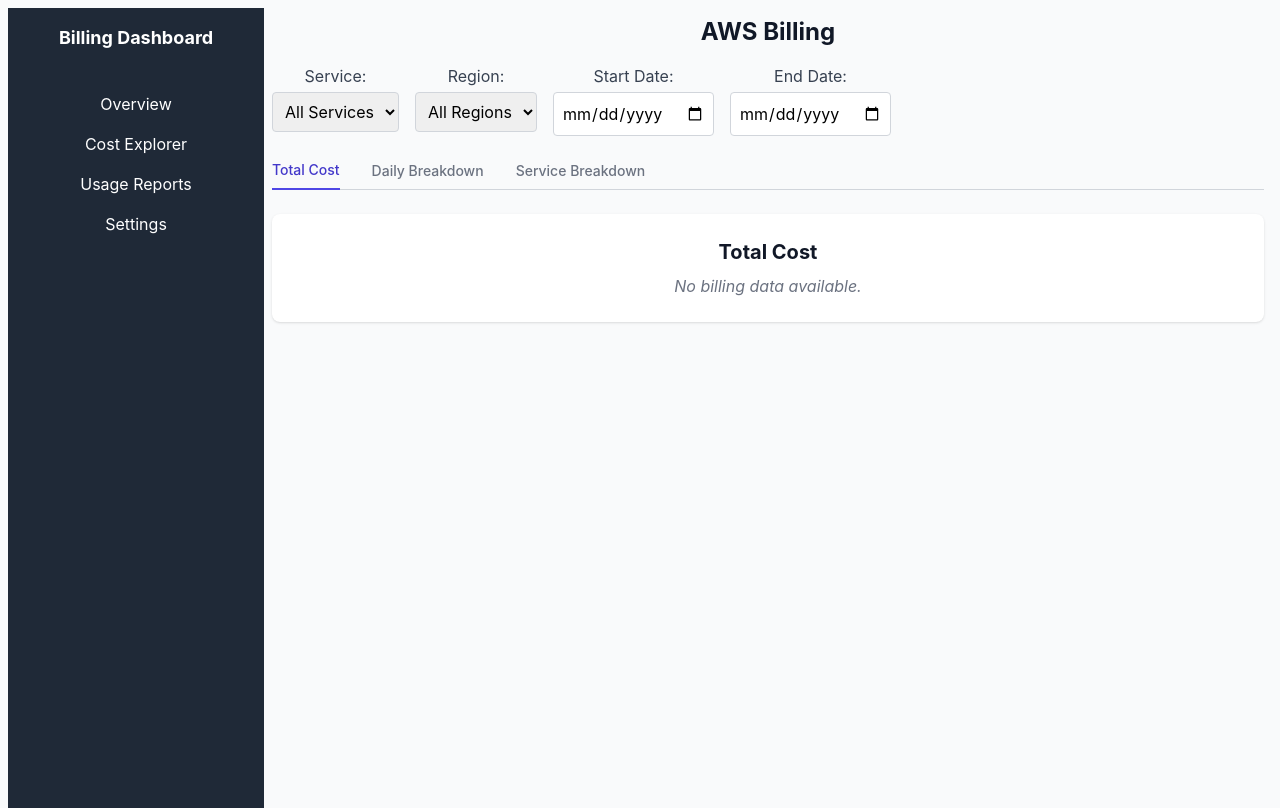
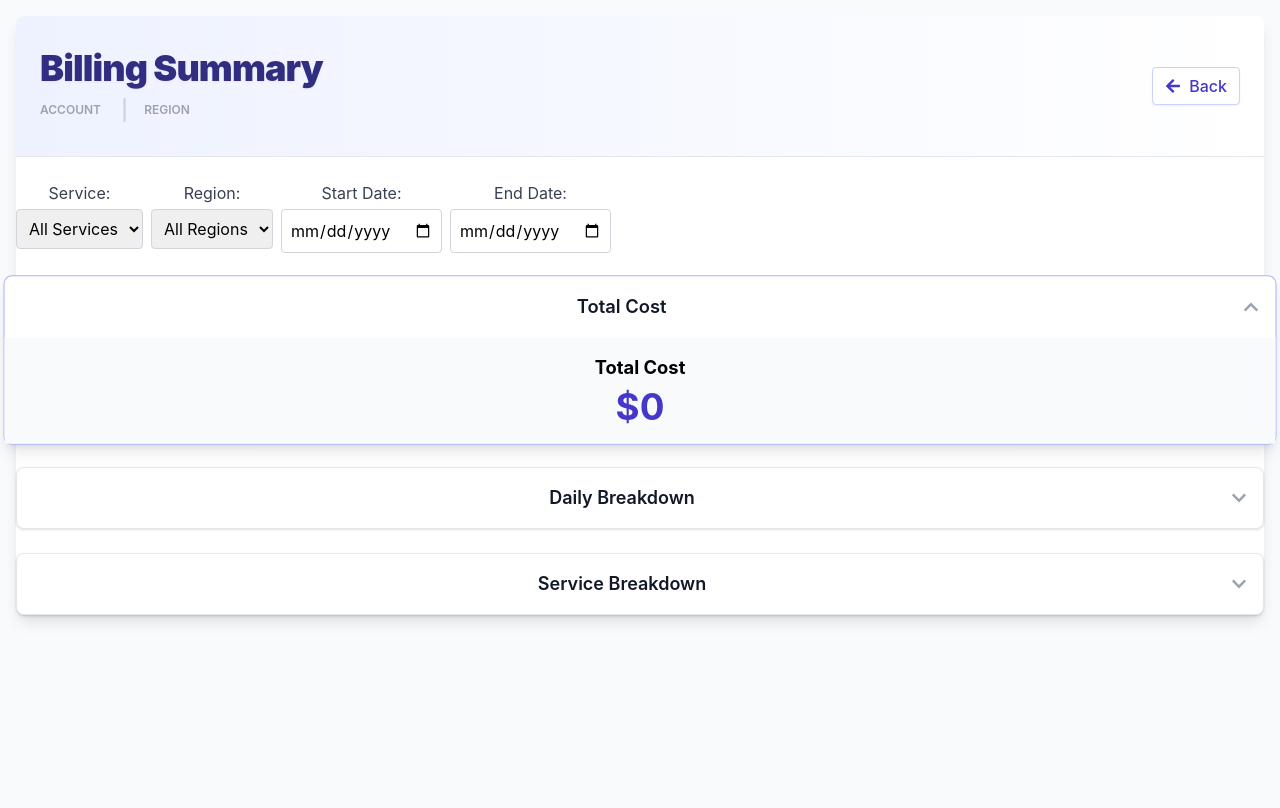
Before and after one commit to puneet9277/manageservicesportal.ai, a React (Vite) app: page /billing in a window 1280 px wide. Built offline with nearby package versions, Linux system fonts and the light colour scheme; the HTML template or start-up script is replaced by a standard one.

Commit message:
ui bugs removed

```diff
--- a/src/pages/BillingPage.jsx
+++ b/src/pages/BillingPage.jsx
@@ -1,20 +1,28 @@
 import React, { useState, useEffect } from 'react';
-import { useLocation } from 'react-router-dom';
+import { useLocation, useNavigate } from 'react-router-dom';
 import {
   LineChart, Line, XAxis, YAxis, CartesianGrid,
   Tooltip, Legend, ResponsiveContainer,
   PieChart, Pie, Cell
 } from 'recharts';
+import { FaChevronDown, FaChevronUp, FaArrowLeft } from 'react-icons/fa';
 
 const COLORS = ['#8884d8', '#82ca9d', '#ffc658', '#d0ed57', '#a4de6c', '#d0ed57', '#8dd1e1', '#d88884'];
 
+const BILLING_CARDS = [
+  { key: 'total', title: 'Total Cost' },
+  { key: 'daily', title: 'Daily Breakdown' },
+  { key: 'service', title: 'Service Breakdown' },
+];
+
 const BillingPage = () => {
   const location = useLocation();
+  const navigate = useNavigate();
   const [service, setService] = useState('All Services');
   const [region, setRegion] = useState('All Regions');
   const [startDate, setStartDate] = useState('');
   const [endDate, setEndDate] = useState('');
-  const [activeTab, setActiveTab] = useState('total');
+  const [expandedIdx, setExpandedIdx] = useState(0);
   const [dataLoading, setDataLoading] = useState(true);
   const [billingData, setBillingData] = useState(null);
 
@@ -52,8 +60,12 @@
   let totalCost = 0;
   let dailyData = [];
   let serviceData = [];
+  let account_id = '';
+  let regionValue = '';
   if (billingData) {
     totalCost = parseFloat(billingData.total_cost_usd || 0);
+    account_id = billingData.account_id || '';
+    regionValue = billingData.region || '';
     if (billingData.daily_costs) {
       dailyData = filterDailyData(billingData.daily_costs).map(row => ({
         date: row.date,
@@ -76,27 +88,38 @@
     ? ['All Regions', billingData.region]
     : ['All Regions'];
 
-  const handleTabChange = (tab) => setActiveTab(tab);
-
   return (
-    <div className="flex min-h-screen bg-gray-50">
-      {/* Sidebar / Navigation */}
-      <aside className="w-64 bg-gray-800 text-white flex-shrink-0">
-        <div className="p-4 font-bold text-lg">Billing Dashboard</div>
-        <nav className="mt-4">
-          <ul>
-            <li className="px-4 py-2 hover:bg-gray-700 cursor-pointer">Overview</li>
-            <li className="px-4 py-2 hover:bg-gray-700 cursor-pointer">Cost Explorer</li>
-            <li className="px-4 py-2 hover:bg-gray-700 cursor-pointer">Usage Reports</li>
-            <li className="px-4 py-2 hover:bg-gray-700 cursor-pointer">Settings</li>
-          </ul>
-        </nav>
-      </aside>
-      {/* Main Content */}
-      <main className="flex-1 w-full p-2">
-        <h1 className="text-2xl font-bold text-gray-900 mb-4">AWS Billing</h1>
+    <div className={`min-h-screen bg-gray-50 p-2 w-full`}>
+      <div className="w-full max-w-full bg-white rounded-lg shadow-lg p-0">
+        {/* Professional Header */}
+        <div className="bg-gradient-to-r from-indigo-50 to-white rounded-t-lg px-6 py-8 mb-6 border-b border-gray-200 flex flex-col sm:flex-row sm:items-center sm:justify-between gap-4">
+          <div className="flex flex-col sm:flex-row sm:items-center sm:justify-between w-full">
+            <div>
+              <h2 className="text-4xl font-black text-indigo-900 tracking-tight mb-2 drop-shadow-sm">Billing Summary</h2>
+              <div className="flex flex-wrap items-center gap-4 text-base text-gray-600 font-semibold">
+                <div className="flex items-center gap-1">
+                  <span className="uppercase text-xs text-gray-400">Account</span>
+                  <span className="font-mono text-indigo-700 text-lg">{account_id}</span>
+                </div>
+                <span className="hidden sm:inline-block text-gray-300 text-xl">|</span>
+                <div className="flex items-center gap-1">
+                  <span className="uppercase text-xs text-gray-400">Region</span>
+                  <span className="font-mono text-indigo-700 text-lg">{regionValue}</span>
+                </div>
+              </div>
+            </div>
+            <button
+              onClick={() => navigate(-1)}
+              className="flex items-center gap-2 px-3 py-1.5 border border-indigo-200 text-indigo-700 bg-white rounded hover:bg-indigo-50 focus:outline-none focus:ring-2 focus:ring-indigo-400 transition shadow-sm mt-4 sm:mt-0"
+              aria-label="Go back"
+            >
+              <FaArrowLeft className="w-4 h-4" />
+              <span className="font-medium">Back</span>
+            </button>
+          </div>
+        </div>
         {/* Filters */}
-        <div className="flex flex-wrap gap-4 mb-6">
+        <div className="flex flex-col sm:flex-row gap-2 mb-6">
           <div className="flex flex-col">
             <label htmlFor="service" className="mb-1 text-gray-700">Service:</label>
             <select
@@ -144,60 +167,65 @@
             />
           </div>
         </div>
-        {/* Tabs for summary views */}
-        <div className="border-b border-gray-300">
-          <nav role="tablist" aria-label="Billing Summary Tabs" className="-mb-px flex space-x-8">
-            <button
-              role="tab"
-              aria-selected={activeTab === 'total'}
-              onClick={() => handleTabChange('total')}
-              className={`pb-2 text-sm font-medium ${
-                activeTab === 'total' ? 'border-b-2 border-indigo-600 text-indigo-700' : 'text-gray-500 hover:text-gray-700'
-              }`}
+        {/* Billing Cards Vertical Stack */}
+        <div className="flex flex-col gap-6">
+          {BILLING_CARDS.map((card, idx) => (
+            <ExpandableBillingCard
+              key={card.key}
+              card={card}
+              expanded={expandedIdx === idx}
+              onClick={() => setExpandedIdx(expandedIdx === idx ? null : idx)}
+              tabIndex={0}
+              onKeyDown={e => {
+                if (e.key === 'Enter' || e.key === ' ') setExpandedIdx(expandedIdx === idx ? null : idx);
+              }}
+              dataLoading={dataLoading}
+              totalCost={totalCost}
+              dailyData={dailyData}
+              serviceData={serviceData}
+            />
+          ))}
+        </div>
+      </div>
+    </div>
+  );
+};
+
+function ExpandableBillingCard({ card, expanded, onClick, tabIndex, onKeyDown, dataLoading, totalCost, dailyData, serviceData }) {
+  return (
+    <div
+      className={`bg-white rounded-lg shadow border transition-all duration-300 cursor-pointer focus-visible:ring-2 focus-visible:ring-purple-500 focus:outline-none focus-visible:z-10 ${expanded ? 'scale-[1.02] shadow-lg border-indigo-300' : 'hover:scale-[1.01] hover:shadow-md'}`}
+      tabIndex={tabIndex}
+      onClick={onClick}
+      onKeyDown={onKeyDown}
+      aria-expanded={expanded}
+      aria-label={`Billing card for ${card.title}`}
     >
-              Total Cost
-            </button>
-            <button
-              role="tab"
-              aria-selected={activeTab === 'daily'}
-              onClick={() => handleTabChange('daily')}
-              className={`pb-2 text-sm font-medium ${
-                activeTab === 'daily' ? 'border-b-2 border-indigo-600 text-indigo-700' : 'text-gray-500 hover:text-gray-700'
-              }`}
+      {/* Collapsed State */}
+      <div className="flex items-center gap-3 p-4 select-none">
+        <span className="font-semibold text-lg text-gray-900 truncate flex-1">{card.title}</span>
+        <span className="ml-2 text-gray-400">{expanded ? <FaChevronUp /> : <FaChevronDown />}</span>
+      </div>
+      {/* Expanded State */}
+      <div
+        className={`overflow-hidden transition-all duration-300 bg-gray-50 ${expanded ? 'max-h-[700px] py-4 px-6' : 'max-h-0 p-0'}`}
+        style={{ pointerEvents: expanded ? 'auto' : 'none' }}
       >
-              Daily Breakdown
-            </button>
-            <button
-              role="tab"
-              aria-selected={activeTab === 'service'}
-              onClick={() => handleTabChange('service')}
-              className={`pb-2 text-sm font-medium ${
-                activeTab === 'service' ? 'border-b-2 border-indigo-600 text-indigo-700' : 'text-gray-500 hover:text-gray-700'
-              }`}
-            >
-              Service Breakdown
-            </button>
-          </nav>
-        </div>
-        {/* Content for each tab */}
-        <div className="mt-6">
-          {/* Total Cost Tab */}
-          {activeTab === 'total' && (
-            <div className="bg-white shadow rounded-lg p-6">
-              <h2 className="text-xl font-bold text-gray-900 mb-2">Total Cost</h2>
+        {expanded && (
+          <div className="flex flex-col gap-4">
+            {card.key === 'total' && (
+              <div>
+                <div className="font-bold text-lg mb-1">Total Cost</div>
                 {dataLoading ? (
                   <div className="h-12 w-1/2 bg-gray-200 animate-pulse rounded" />
-              ) : billingData ? (
+                ) : (
                   <p className="text-4xl font-bold text-indigo-700">${totalCost.toLocaleString()}</p>
-              ) : (
-                <div className="text-gray-500 italic">No billing data available.</div>
                 )}
               </div>
             )}
-          {/* Daily Breakdown Tab */}
-          {activeTab === 'daily' && (
-            <div className="bg-white shadow rounded-lg p-6">
-              <h2 className="text-xl font-bold text-gray-900 mb-4">Daily Cost Trend</h2>
+            {card.key === 'daily' && (
+              <div>
+                <div className="font-bold text-lg mb-1">Daily Cost Trend</div>
                 {dataLoading ? (
                   <div className="h-64 bg-gray-200 animate-pulse rounded" />
                 ) : dailyData.length > 0 ? (
@@ -216,10 +244,9 @@
                 )}
               </div>
             )}
-          {/* Service Breakdown Tab */}
-          {activeTab === 'service' && (
-            <div className="bg-white shadow rounded-lg p-6">
-              <h2 className="text-xl font-bold text-gray-900 mb-4">Cost by Service</h2>
+            {card.key === 'service' && (
+              <div>
+                <div className="font-bold text-lg mb-1">Cost by Service</div>
                 {dataLoading ? (
                   <div className="h-64 bg-gray-200 animate-pulse rounded" />
                 ) : serviceData.length > 0 ? (
@@ -249,9 +276,10 @@
               </div>
             )}
           </div>
-      </main>
+        )}
+      </div>
     </div>
   );
-};
+}
 
 export default BillingPage;
--- a/src/pages/CloudTrailPage.jsx
+++ b/src/pages/CloudTrailPage.jsx
@@ -143,7 +143,7 @@
   const statusInfo = STATUS_MAP[isLogging] || STATUS_MAP.no;
   return (
     <div
-      className={`bg-white rounded-lg shadow border transition-all duration-300 cursor-pointer focus:ring-2 focus:ring-indigo-500 outline-none ${expanded ? 'scale-[1.02] shadow-lg border-indigo-300' : 'hover:scale-[1.01] hover:shadow-md'}`}
+      className={`bg-white rounded-lg shadow border transition-all duration-300 cursor-pointer focus-visible:ring-2 focus-visible:ring-purple-500 focus:outline-none focus-visible:z-10 ${expanded ? 'scale-[1.02] shadow-lg border-indigo-300' : 'hover:scale-[1.01] hover:shadow-md'}`}
       tabIndex={tabIndex}
       onClick={onClick}
       onKeyDown={onKeyDown}
--- a/src/pages/ServicesRunningPage.jsx
+++ b/src/pages/ServicesRunningPage.jsx
@@ -200,7 +200,7 @@
 
   return (
     <div
-      className={`bg-white rounded-lg shadow border transition-all duration-300 cursor-pointer focus:ring-2 focus:ring-indigo-500 outline-none ${expanded ? 'scale-[1.02] shadow-lg border-indigo-300' : 'hover:scale-[1.01] hover:shadow-md'}`}
+      className={`bg-white rounded-lg shadow border transition-all duration-300 cursor-pointer focus-visible:ring-2 focus-visible:ring-purple-500 focus:outline-none focus-visible:z-10 ${expanded ? 'scale-[1.02] shadow-lg border-indigo-300' : 'hover:scale-[1.01] hover:shadow-md'}`}
       tabIndex={tabIndex}
       onClick={onClick}
       onKeyDown={onKeyDown}
```
Lines whose indentation alone changed are shown as unchanged.
